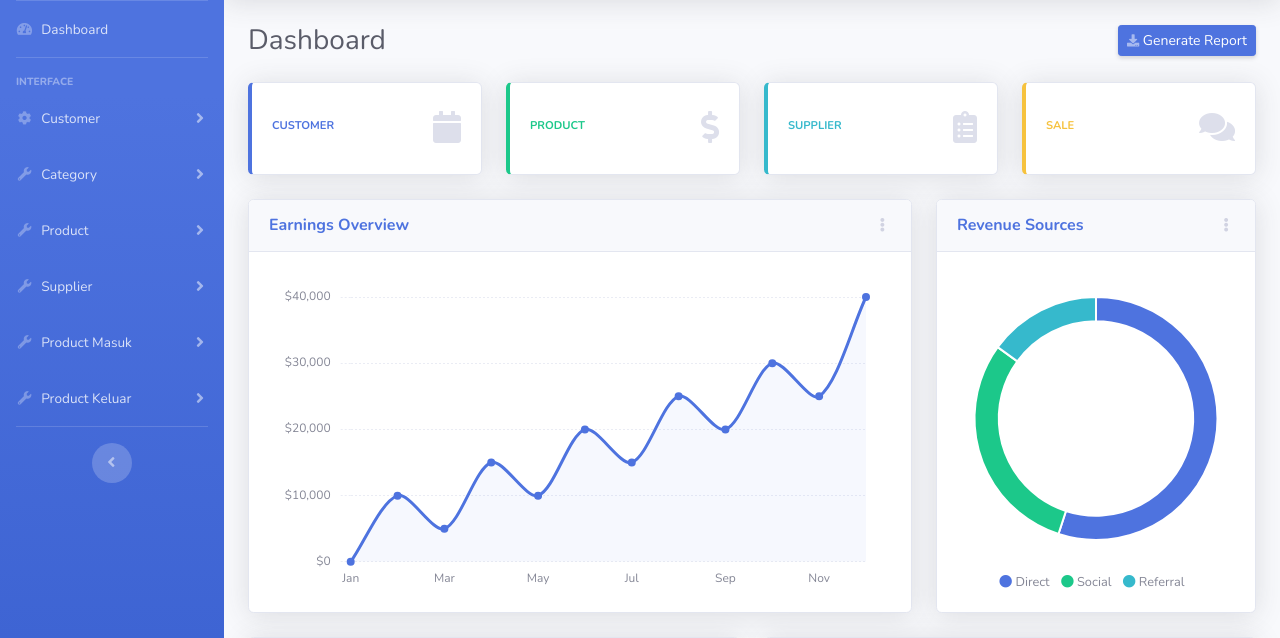
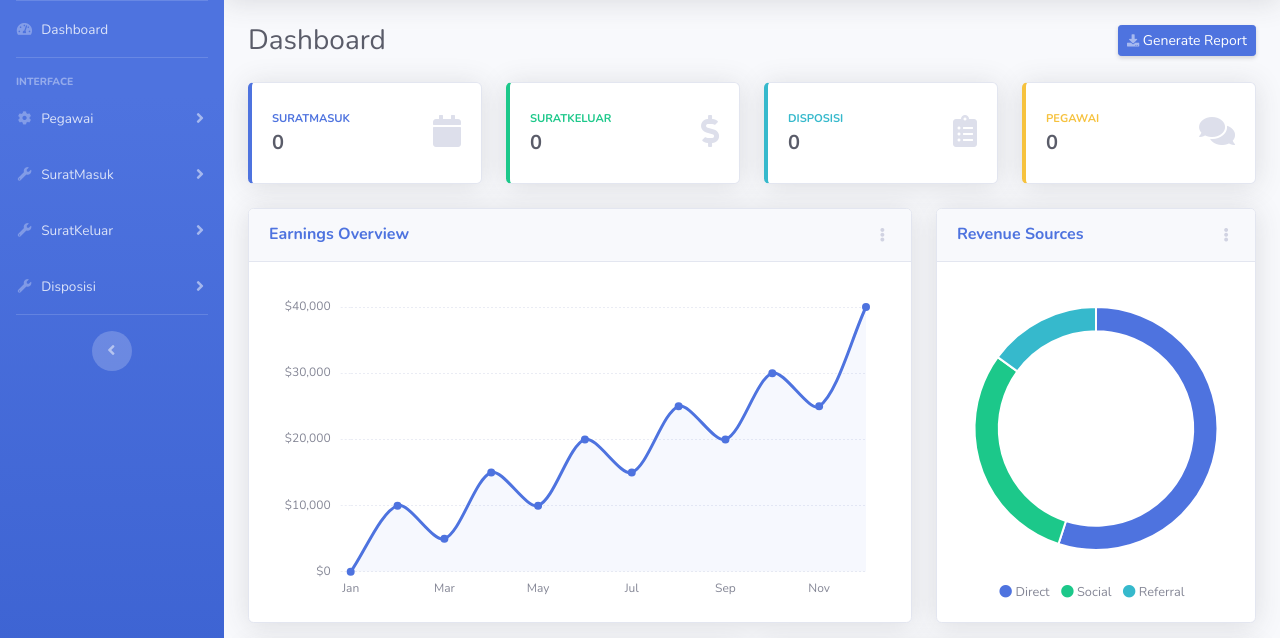
Before and after one commit to renaldyhidayatt/SuratDesaDjango, a Django app: page / in a window 1280 px wide. Shown: the part 70-708 px from the top of the page. Run offline with Django 4.2, Linux system fonts and the light colour scheme; data that the repository does not hold is empty; some libraries are stand-ins or nearby versions.

Commit message:
rechange

```diff
--- a/apps/dashboard/urls.py
+++ b/apps/dashboard/urls.py
@@ -2,5 +2,5 @@ from django.urls import path
 from .views import dashboard
 
 urlpatterns = [
-    path("", dashboard, name="home")
+    path("", dashboard, name="dashboard")
 ]
--- a/apps/dashboard/views.py
+++ b/apps/dashboard/views.py
@@ -2,17 +2,23 @@ from django.shortcuts import render
 from apps.suratkeluar.models import SuratKeluar
 from apps.suratmasuk.models import Suratmasuk
 from apps.disposisi.models import Disposisi
+from apps.pegawai.models import Pegawai
+from django.contrib.auth.decorators import login_required
 
 # Create your views here.
+# @login_required(login_url='/auth/login')
 def dashboard(request):
     suratmasuk = Suratmasuk.objects.all().count()
     suratkeluar = SuratKeluar.objects.all().count()
     disposisi = Disposisi.objects.all().count()
+    pegawai  = Pegawai.objects.all().count()
+
 
     context = {
         "suratmasuk": suratmasuk,
         "suratkeluar": suratkeluar,
-        "disposisi": disposisi
+        "disposisi": disposisi,
+        "pegawai": pegawai,
     }
 
     return render(request, "index.html", context)
--- a/public/templates/index.html
+++ b/public/templates/index.html
@@ -18,9 +18,9 @@
             <div
               class="text-xs font-weight-bold text-primary text-uppercase mb-1"
             >
-              Customer
+              Suratmasuk
             </div>
-            <div class="h5 mb-0 font-weight-bold text-gray-800">{{customer}}</div>
+            <div class="h5 mb-0 font-weight-bold text-gray-800">{{suratmasuk}}</div>
           </div>
           <div class="col-auto">
             <i class="fas fa-calendar fa-2x text-gray-300"></i>
@@ -39,9 +39,9 @@
             <div
               class="text-xs font-weight-bold text-success text-uppercase mb-1"
             >
-              Product
+              Suratkeluar
             </div>
-            <div class="h5 mb-0 font-weight-bold text-gray-800">{{product}}</div>
+            <div class="h5 mb-0 font-weight-bold text-gray-800">{{suratkeluar}}</div>
           </div>
           <div class="col-auto">
             <i class="fas fa-dollar-sign fa-2x text-gray-300"></i>
@@ -58,12 +58,12 @@
         <div class="row no-gutters align-items-center">
           <div class="col mr-2">
             <div class="text-xs font-weight-bold text-info text-uppercase mb-1">
-              Supplier
+              Disposisi
             </div>
             <div class="row no-gutters align-items-center">
               <div class="col-auto">
                 <div class="h5 mb-0 mr-3 font-weight-bold text-gray-800">
-                  {{supplier}}
+                  {{disposisi}}
                 </div>
               </div>
             </div>
@@ -85,9 +85,9 @@
             <div
               class="text-xs font-weight-bold text-warning text-uppercase mb-1"
             >
-              Sale
+              Pegawai
             </div>
-            <div class="h5 mb-0 font-weight-bold text-gray-800">{{sale}}</div>
+            <div class="h5 mb-0 font-weight-bold text-gray-800">{{pegawai}}</div>
           </div>
           <div class="col-auto">
             <i class="fas fa-comments fa-2x text-gray-300"></i>
--- a/public/templates/layouts/sidebar.html
+++ b/public/templates/layouts/sidebar.html
@@ -28,100 +28,66 @@
 
     <!-- Nav Item - Pages Collapse Menu -->
     <li class="nav-item">
-        <a class="nav-link collapsed" href="#" data-toggle="collapse" data-target="#collapseTwo"
+        <a class="nav-link collapsed" href="#" data-toggle="collapse" data-target="#pegawai"
             aria-expanded="true" aria-controls="collapseTwo">
             <i class="fas fa-fw fa-cog"></i>
-            <span>Customer</span>
+            <span>Pegawai</span>
         </a>
-        <div id="collapseTwo" class="collapse" aria-labelledby="headingTwo" data-parent="#accordionSidebar">
+        <div id="pegawai" class="collapse" aria-labelledby="headingTwo" data-parent="#accordionSidebar">
             <div class="bg-white py-2 collapse-inner rounded">
-                <h6 class="collapse-header">Customer</h6>
-                <a class="collapse-item" href="{% url 'customer' %}">List</a>
-                <a class="collapse-item" href="{% url 'createcustomer' %}">Create</a>
+                <h6 class="collapse-header">Pegawai</h6>
+                <a class="collapse-item" href="{% url 'pegawai' %}">List</a>
+                <a class="collapse-item" href="{% url 'pegawaicreate' %}">Create</a>
             </div>
         </div>
     </li>
 
     <!-- Nav Item - Utilities Collapse Menu -->
     <li class="nav-item">
-        <a class="nav-link collapsed" href="#" data-toggle="collapse" data-target="#category"
+        <a class="nav-link collapsed" href="#" data-toggle="collapse" data-target="#suratmasuk"
             aria-expanded="true" aria-controls="collapseUtilities">
             <i class="fas fa-fw fa-wrench"></i>
-            <span>Category</span>
+            <span>SuratMasuk</span>
         </a>
-        <div id="category" class="collapse" aria-labelledby="headingUtilities"
+        <div id="suratmasuk" class="collapse" aria-labelledby="headingUtilities"
             data-parent="#accordionSidebar">
             <div class="bg-white py-2 collapse-inner rounded">
-                <h6 class="collapse-header">Category</h6>
-                <a class="collapse-item" href="{% url 'category' %}">List</a>
-                <a class="collapse-item" href="{% url 'createcategory' %}">Create</a>
+                <h6 class="collapse-header">SuratMasuk</h6>
+                <a class="collapse-item" href="{% url 'suratmasuk' %}">List</a>
+                <a class="collapse-item" href="{% url 'suratmasukcreate' %}">Create</a>
             </div>
         </div>
     </li>
     <li class="nav-item">
-        <a class="nav-link collapsed" href="#" data-toggle="collapse" data-target="#product"
+        <a class="nav-link collapsed" href="#" data-toggle="collapse" data-target="#suratkeluar"
             aria-expanded="true" aria-controls="collapseUtilities">
             <i class="fas fa-fw fa-wrench"></i>
-            <span>Product</span>
+            <span>SuratKeluar</span>
         </a>
-        <div id="product" class="collapse {% if collapse" aria-labelledby="headingUtilities"
+        <div id="SuratKeluar" class="collapse {% if collapse" aria-labelledby="headingUtilities"
             data-parent="#accordionSidebar">
             <div class="bg-white py-2 collapse-inner rounded">
-                <h6 class="collapse-header">Product</h6>
-                <a class="collapse-item" href="{% url 'product' %}">List</a>
-                <a class="collapse-item" href="{% url 'productcreate' %}">Create</a>
+                <h6 class="collapse-header">SuratKeluar</h6>
+                <a class="collapse-item" href="{% url 'suratkeluar' %}">List</a>
+                <a class="collapse-item" href="{% url 'suratkeluarcreate' %}">Create</a>
             </div>
         </div>
     </li>
     <li class="nav-item">
-        <a class="nav-link collapsed" href="#" data-toggle="collapse" data-target="#supplier"
+        <a class="nav-link collapsed" href="#" data-toggle="collapse" data-target="#disposisi"
             aria-expanded="true" aria-controls="collapseUtilities">
             <i class="fas fa-fw fa-wrench"></i>
-            <span>Supplier</span>
+            <span>Disposisi</span>
         </a>
-        <div id="supplier" class="collapse" aria-labelledby="headingUtilities"
+        <div id="disposisi" class="collapse" aria-labelledby="headingUtilities"
             data-parent="#accordionSidebar">
             <div class="bg-white py-2 collapse-inner rounded">
-                <h6 class="collapse-header">Supplier</h6>
-                <a class="collapse-item" href="{% url 'supplier' %}">List</a>
-                <a class="collapse-item" href="{% url 'suppliercreate' %}">Create</a>
+                <h6 class="collapse-header">Disposisi</h6>
+                <a class="collapse-item" href="{% url 'disposisi' %}">List</a>
+                <a class="collapse-item" href="{% url 'disposisicreate' %}">Create</a>
             </div>
         </div>
     </li>
-    <li class="nav-item">
-        <a class="nav-link collapsed" href="#" data-toggle="collapse" data-target="#productmasuk"
-            aria-expanded="true" aria-controls="collapseUtilities">
-            <i class="fas fa-fw fa-wrench"></i>
-            <span>Product Masuk</span>
-        </a>
-        <div id="productmasuk" class="collapse" aria-labelledby="headingUtilities"
-            data-parent="#accordionSidebar">
-            <div class="bg-white py-2 collapse-inner rounded">
-                <h6 class="collapse-header">Product Masuk</h6>
-                <a class="collapse-item" href="{% url 'productmasuk' %}">List</a>
-                <a class="collapse-item" href="{% url 'prodmasukcreate' %}">Create</a>
-            </div>
-        </div>
-    </li>
-    <li class="nav-item">
-        <a class="nav-link collapsed" href="#" data-toggle="collapse" data-target="#productkeluar"
-            aria-expanded="true" aria-controls="collapseUtilities">
-            <i class="fas fa-fw fa-wrench"></i>
-            <span>Product Keluar</span>
-        </a>
-        <div id="productkeluar" class="collapse" aria-labelledby="headingUtilities"
-            data-parent="#accordionSidebar">
-            <div class="bg-white py-2 collapse-inner rounded">
-                <h6 class="collapse-header">Product Keluar</h6>
-                <a class="collapse-item" href="{% url 'productkeluar' %}">List</a>
-                <a class="collapse-item" href="{% url 'prodkeluarcreate' %}">Create</a>
-            </div>
-        </div>
-    </li>
-
-
-    <!-- Divider -->
-
 
     <!-- Divider -->
     <hr class="sidebar-divider d-none d-md-block">
--- a/suratmasukDesa/settings.py
+++ b/suratmasukDesa/settings.py
@@ -59,7 +59,7 @@ ROOT_URLCONF = 'suratmasukDesa.urls'
 TEMPLATES = [
     {
         'BACKEND': 'django.template.backends.django.DjangoTemplates',
-        'DIRS': [],
+        'DIRS': ["public/templates/"],
         'APP_DIRS': True,
         'OPTIONS': {
             'context_processors': [
```
Also changed, not shown: README.md, preview/1.png (added).
